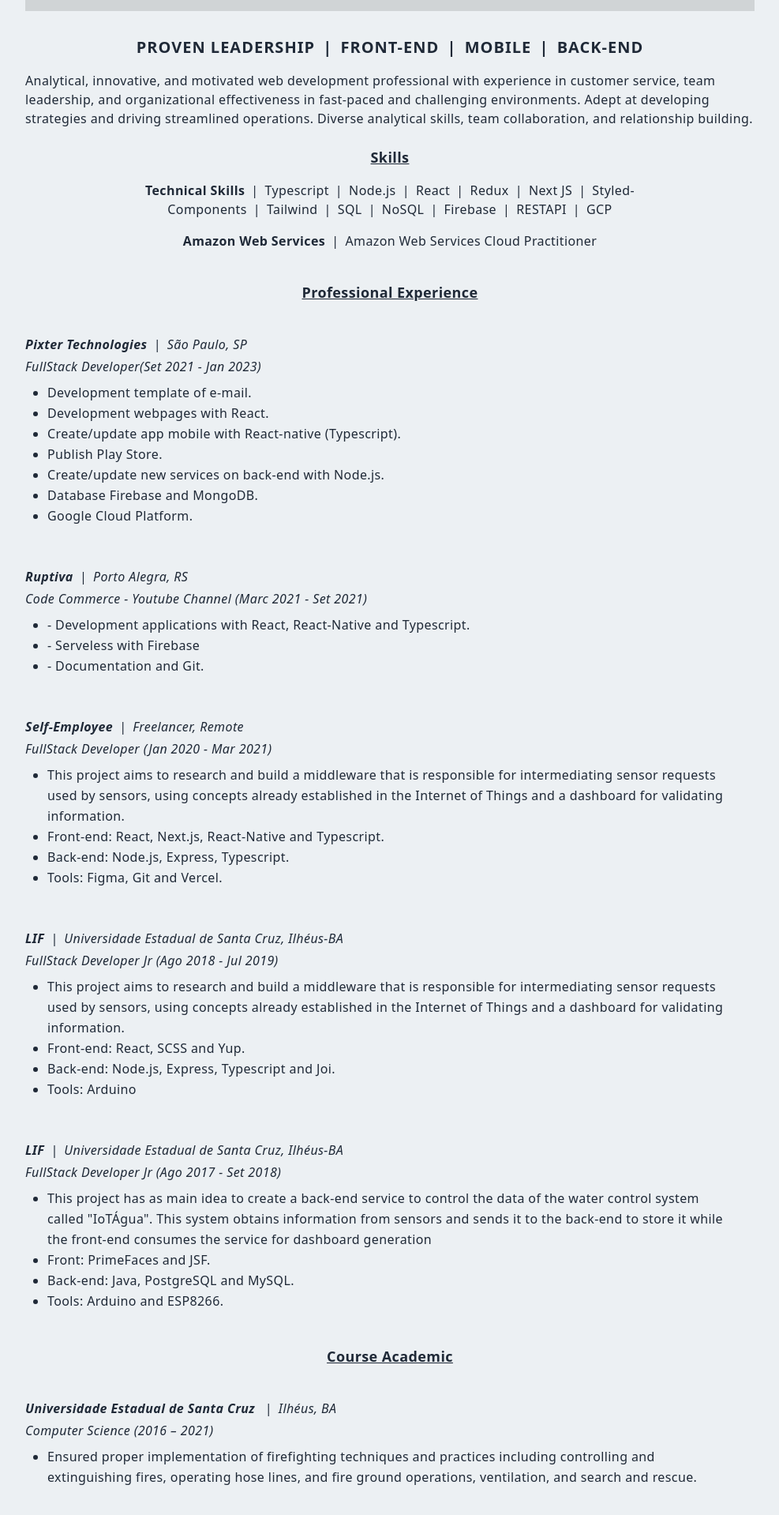
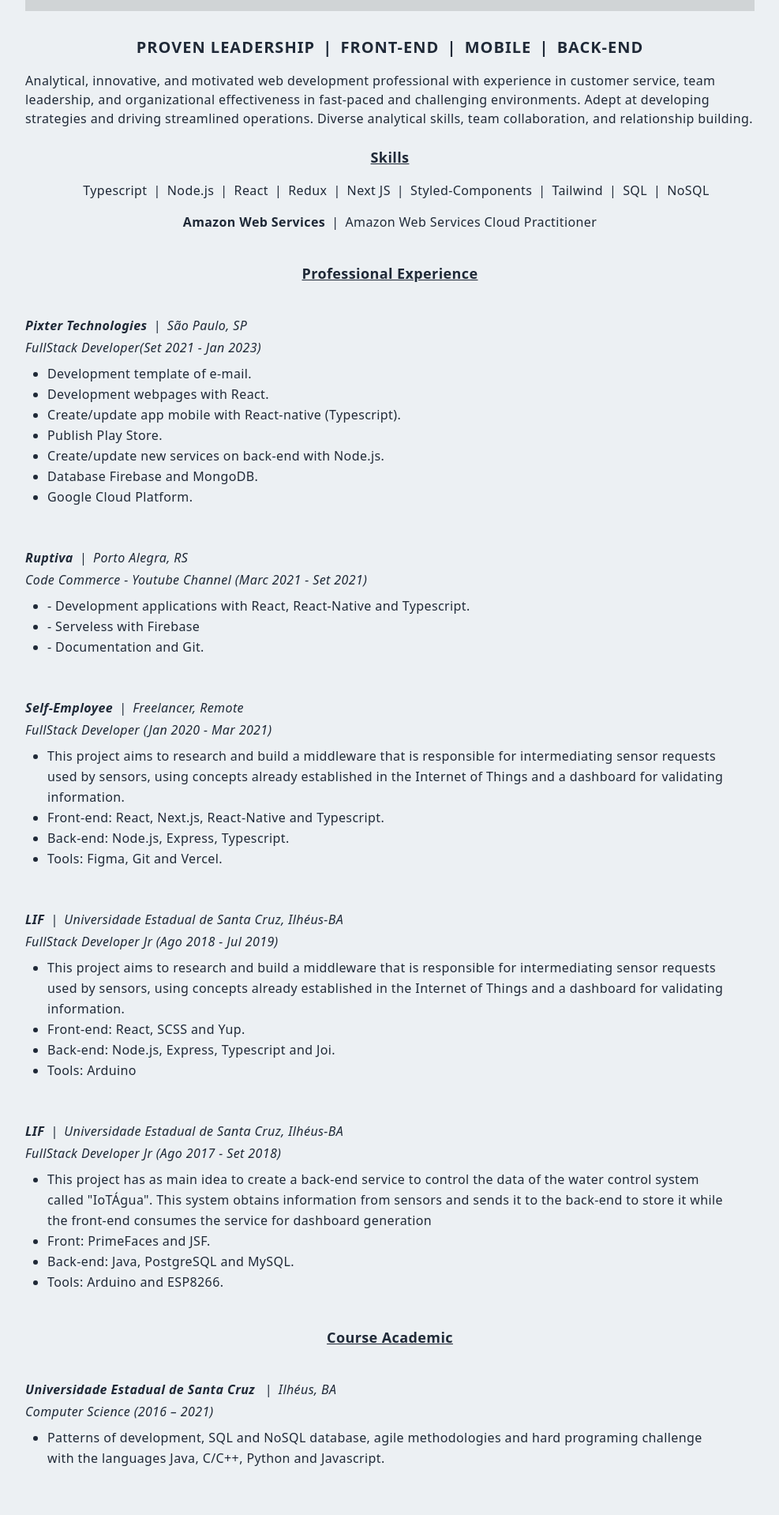
Before and after one commit to janio02011998/nextjs-portfolio, a Next.js app: page /resume in a window 1280 px wide. Shown: the part 234-2152 px from the top of the page at 79% size, without its empty margins (146-1133 px from the left). After the commit the page ends 2129 px from the top, so only its background shows below. Built offline with nearby package versions, Linux system fonts and the light colour scheme.

Commit message:
fix: layout

```diff
--- a/src/pages/resume.jsx
+++ b/src/pages/resume.tsx
@@ -61,8 +61,7 @@
         <div className='text-center py-4'>
           <h5 className='text-center underline text-[18px] py-2'>Skills</h5>
           <p className='py-2'>
-            <span className='font-bold'>Technical Skills</span>
-            <span className='px-2'>|</span>Typescript
+            <span className='px-2'></span>Typescript
             <span className='px-2'>|</span>Node.js
             <span className='px-2'>|</span>React
             <span className='px-2'>|</span>Redux
@@ -71,9 +70,6 @@
             <span className='px-2'>|</span>Tailwind
             <span className='px-2'>|</span>SQL
             <span className='px-2'>|</span>NoSQL
-            <span className='px-2'>|</span>Firebase
-            <span className='px-2'>|</span>RESTAPI
-            <span className='px-2'>|</span>GCP
           </p>
           <p className='py-2'>
             <span className='font-bold'>Amazon Web Services</span>
@@ -234,10 +230,8 @@
           <p className='py-1 italic'>Computer Science  (2016 – 2021)</p>
           <ul className='list-disc list-outside px-7 py-1 leading-relaxed'>
             <li>
-              Ensured proper implementation of firefighting techniques and
-              practices including controlling and extinguishing fires, operating
-              hose lines, and fire ground operations, ventilation, and search
-              and rescue.
+              Patterns of development, SQL and NoSQL database, agile methodologies
+              and hard programing challenge with the languages Java, C/C++, Python and Javascript.
             </li>
           </ul>
         </div>
```
